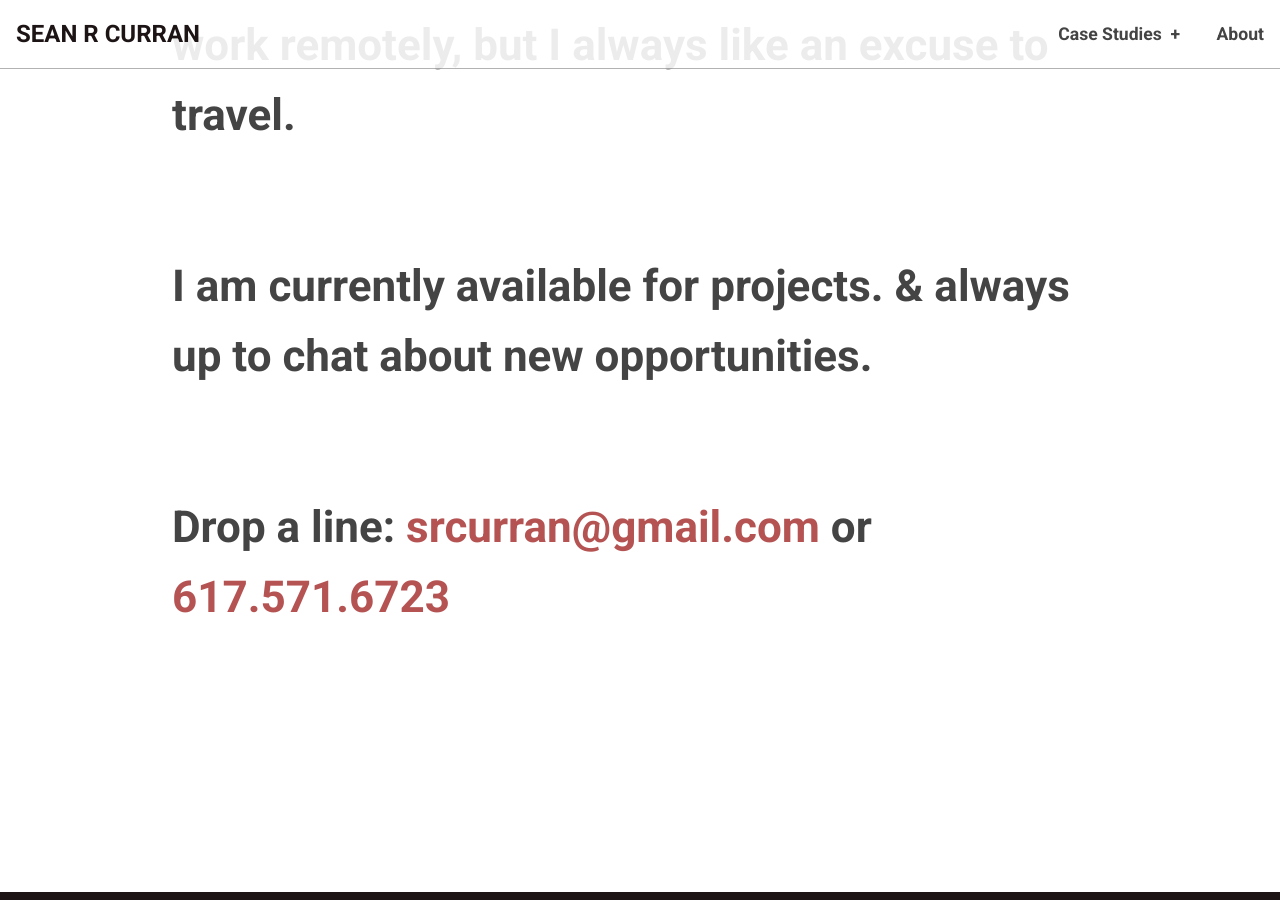
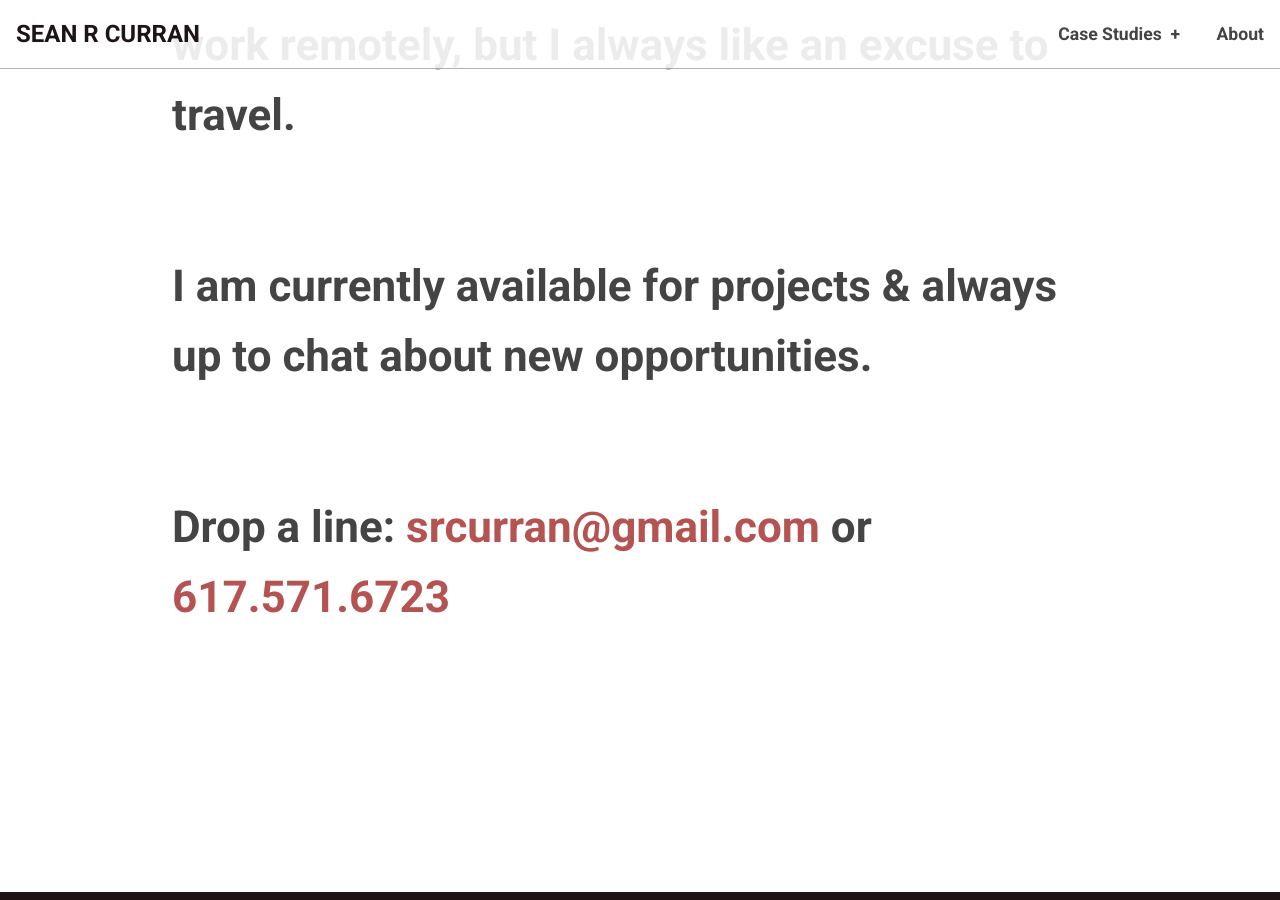
Before and after one commit to srcurran/srcurran.github.io, a Jekyll site: the page built from index.md, in a window 1280 px wide and 900 px high, scrolled down 2342 px. Built offline with Jekyll 4.4.1, drawn with Linux system fonts in a browser that asks for light colours.

```diff
--- a/index.md
+++ b/index.md
@@ -24,7 +24,7 @@ After several full-time agency jobs, I decided to go full-time freelance. Couldn
 
 In 2015 I moved from SF to Chicago. In 2017 I moved from Chicago to Portland. I primarily work remotely, but I always like an excuse to travel.
 
-I am currently **available for projects**. & always up to chat about new opportunities.
+I am currently **available for projects** & always up to chat about new opportunities.
 
 Drop a line: [srcurran@gmail.com](mailto:srcurran@gmail.com){: .link} or [617.571.6723](tel:16175716723){: .link}
 
```
